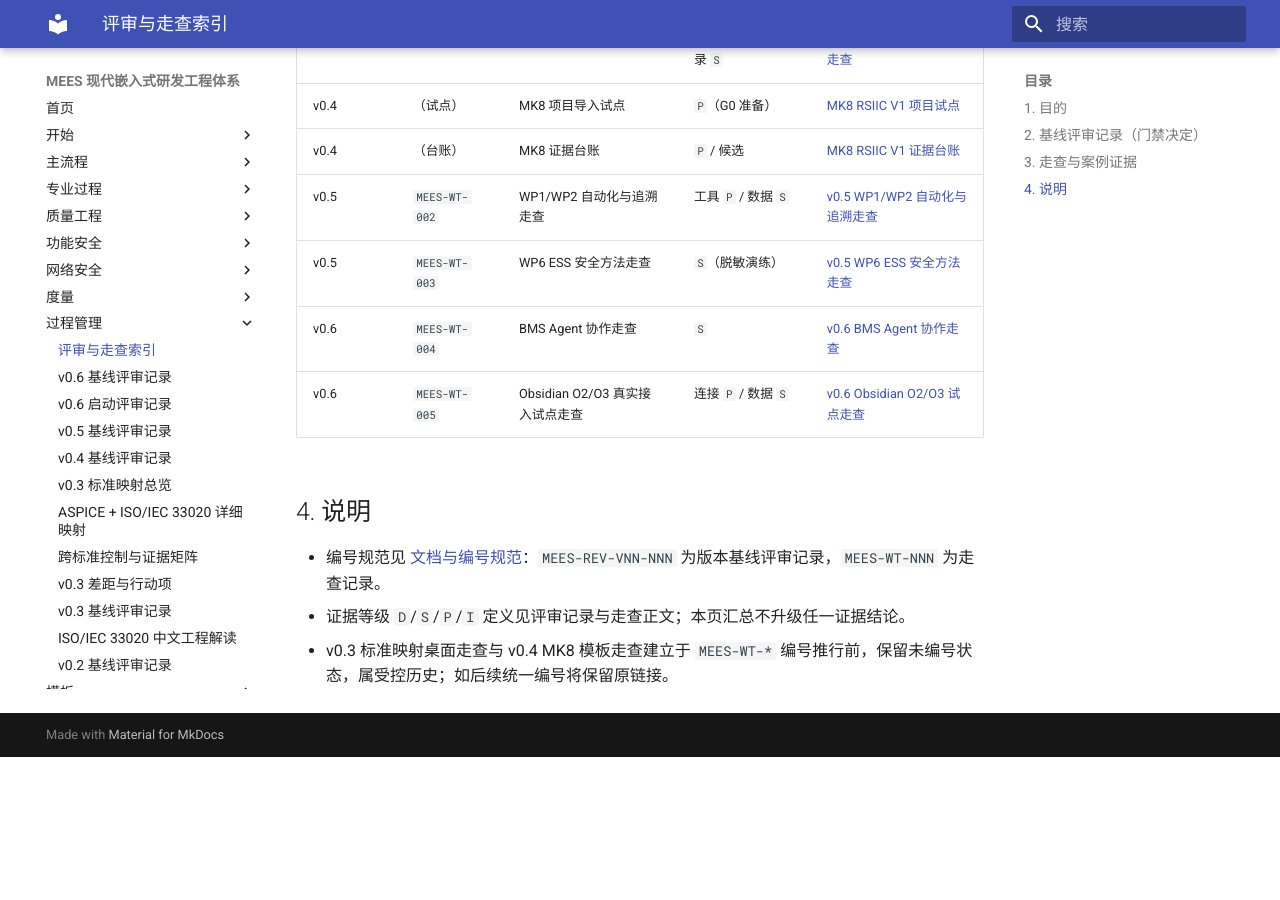
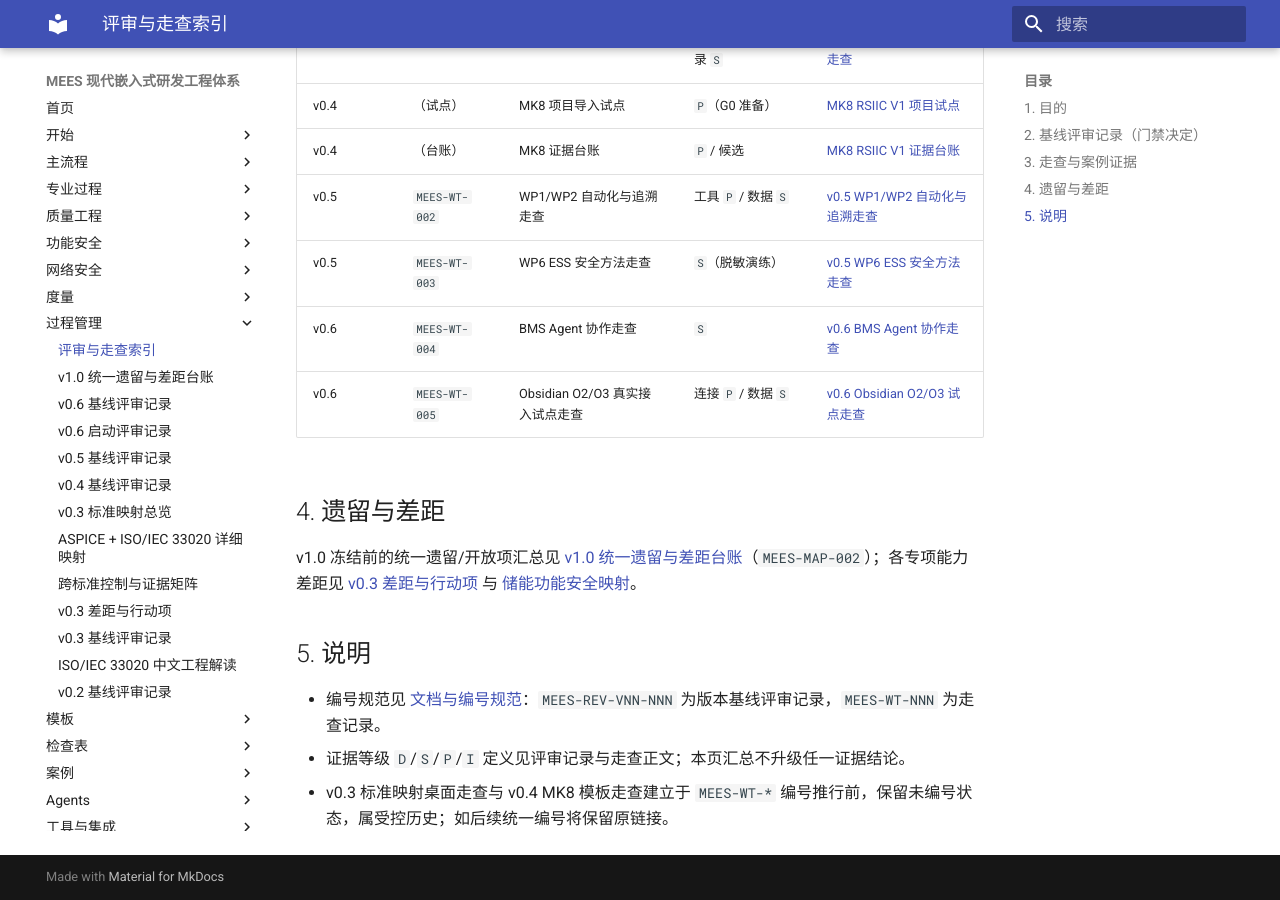
Before and after one commit to JianShiYao/MEES, an MkDocs documentation site: the page built from docs/11_Process_Management/评审与走查索引.md, in a window 1280 px wide and 900 px high, scrolled down 1101 px. Built offline with MkDocs 1.6.1 and Material for MkDocs 9.7.7, drawn with Linux system fonts in a browser that asks for light colours; before the commit the page ends 1858 px from its top, so only the background shows below that.

Commit message:
docs(v1.0): WP5 unified backlog ledger + full-corpus verification
- full-corpus verification passes 11/11 (run_all_checks --allow-npx: 39 tests, 236 links, check_mees 116/0, mermaid 18/0, MK8/ESS trace clean, mkdocs --strict, dashboard); mermaid via CI mmdc in CI
- add v1.0 统一遗留与差距台账 (MEES-MAP-002, honors WP2 MAP class): severe/major=0; 7 general backlog items each with owner + target; points to detailed GAP-V03-* and ESS ledgers
- wired into nav + evidence index; v1.0 plan WP5 done; V1-G5 evidence ready pending sign-off

Co-Authored-By: Claude Opus 4.8 <noreply@anthropic.com>

```diff
--- a/docs/11_Process_Management/评审与走查索引.md
+++ b/docs/11_Process_Management/评审与走查索引.md
@@ -36,7 +36,11 @@
 | v0.6 | `MEES-WT-004` | BMS Agent 协作走查 | `S` | [v0.6 BMS Agent 协作走查](../15_Case_Study/v0.6_BMS_Agent协作走查.md) |
 | v0.6 | `MEES-WT-005` | Obsidian O2/O3 真实接入试点走查 | 连接 `P` / 数据 `S` | [v0.6 Obsidian O2/O3 试点走查](../15_Case_Study/v0.6_ObsidianO2O3试点走查.md) |
 
-## 4. 说明
+## 4. 遗留与差距
+
+v1.0 冻结前的统一遗留/开放项汇总见 [v1.0 统一遗留与差距台账](v1.0统一遗留与差距台账.md)（`MEES-MAP-002`）；各专项能力差距见 [v0.3 差距与行动项](v0.3差距与行动项.md) 与 [储能功能安全映射](../07_Functional_Safety/储能功能安全_IEC61508_UL9540A映射.md)。
+
+## 5. 说明
 
 - 编号规范见 [文档与编号规范](../00_Introduction/02_文档与编号规范.md)：`MEES-REV-VNN-NNN` 为版本基线评审记录，`MEES-WT-NNN` 为走查记录。
 - 证据等级 `D`/`S`/`P`/`I` 定义见评审记录与走查正文；本页汇总不升级任一证据结论。
--- a/mkdocs.yml
+++ b/mkdocs.yml
@@ -41,6 +41,7 @@ nav:
       - 指标字典: 12_Metrics/指标字典.md
   - 过程管理:
       - 评审与走查索引: 11_Process_Management/评审与走查索引.md
+      - v1.0 统一遗留与差距台账: 11_Process_Management/v1.0统一遗留与差距台账.md
       - v0.6 基线评审记录: 11_Process_Management/v0.6基线评审记录.md
       - v0.6 启动评审记录: 11_Process_Management/v0.6启动评审记录.md
       - v0.5 基线评审记录: 11_Process_Management/v0.5基线评审记录.md
```
Also changed, not shown: docs/00_Introduction/08_v1.0内部整合基线建设计划.md (+2 -1 lines), docs/11_Process_Management/v1.0统一遗留与差距台账.md (added, +48 -0 lines).
